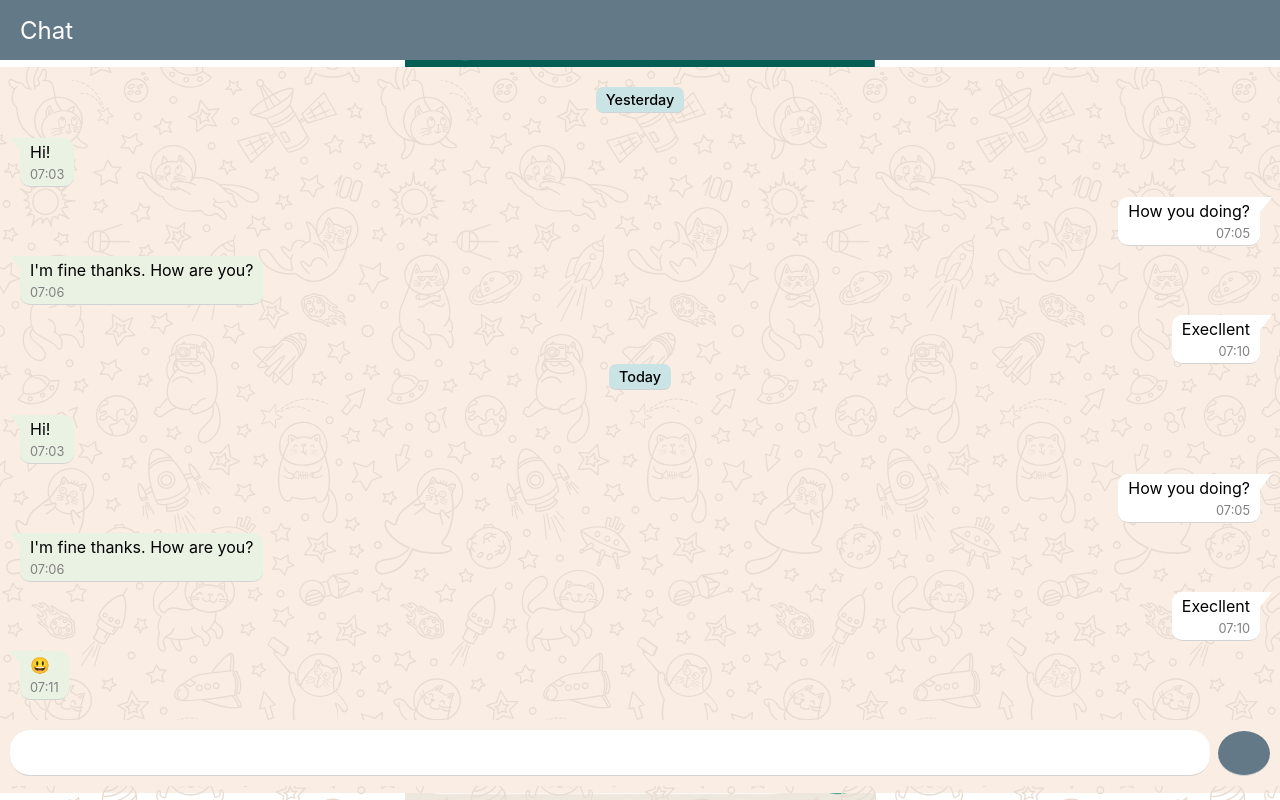
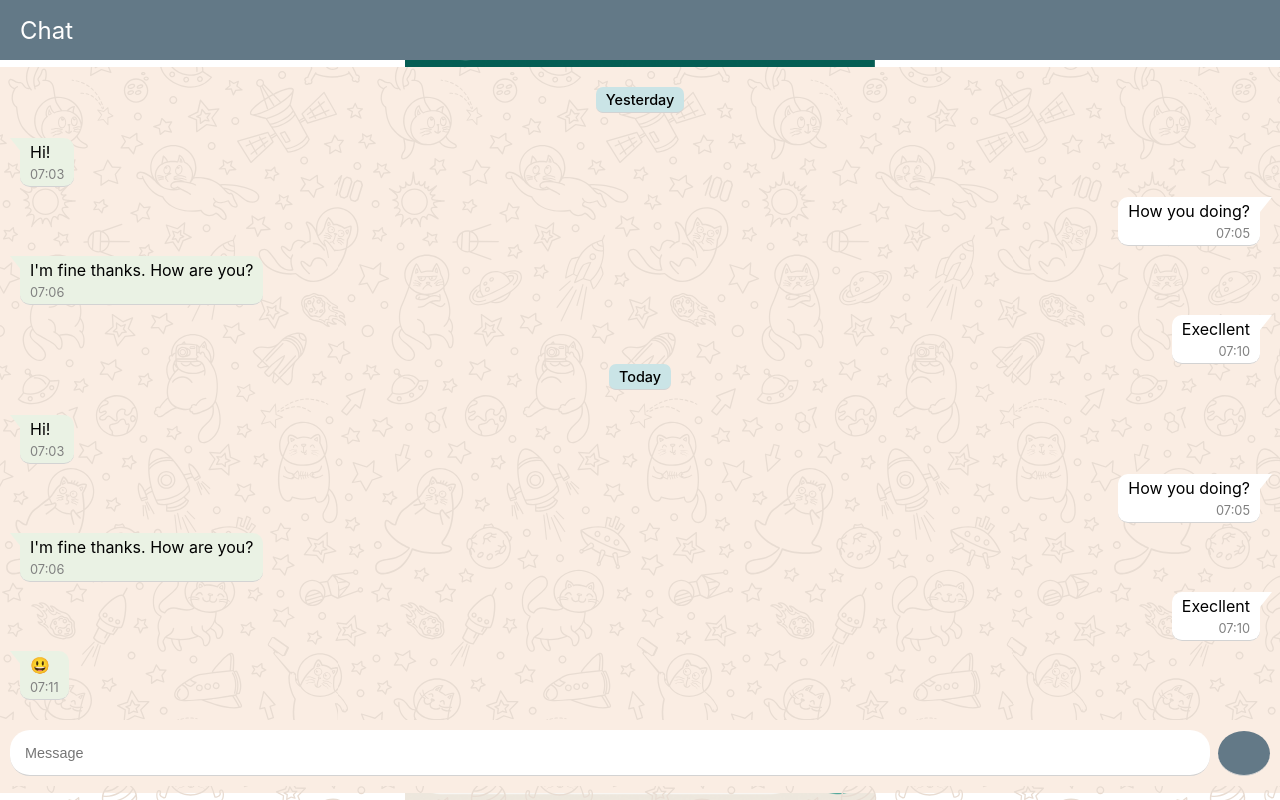
Before and after one commit to alexeimdev/messaging-app, a React (Create React App) app in the folder client/: page /chat in a window 1280 px wide. Built offline with nearby package versions, Linux system fonts and the light colour scheme.

Commit message:
Added input placeholder

```diff
--- a/client/src/features/chat/MessageInput.js
+++ b/client/src/features/chat/MessageInput.js
@@ -16,7 +16,7 @@ export function MessageInput(props) {
 
     return (
         <form onSubmit={handleSubmit} className={styles.messageInputForm}>
-            <input ref={inputRef} className={styles.messageInput} />
+            <input ref={inputRef} className={styles.messageInput} placeholder="Message" />
             <div className={styles.spacer} />
             <button type="submit" value="" className={styles.submitButton} />
         </form>
```
